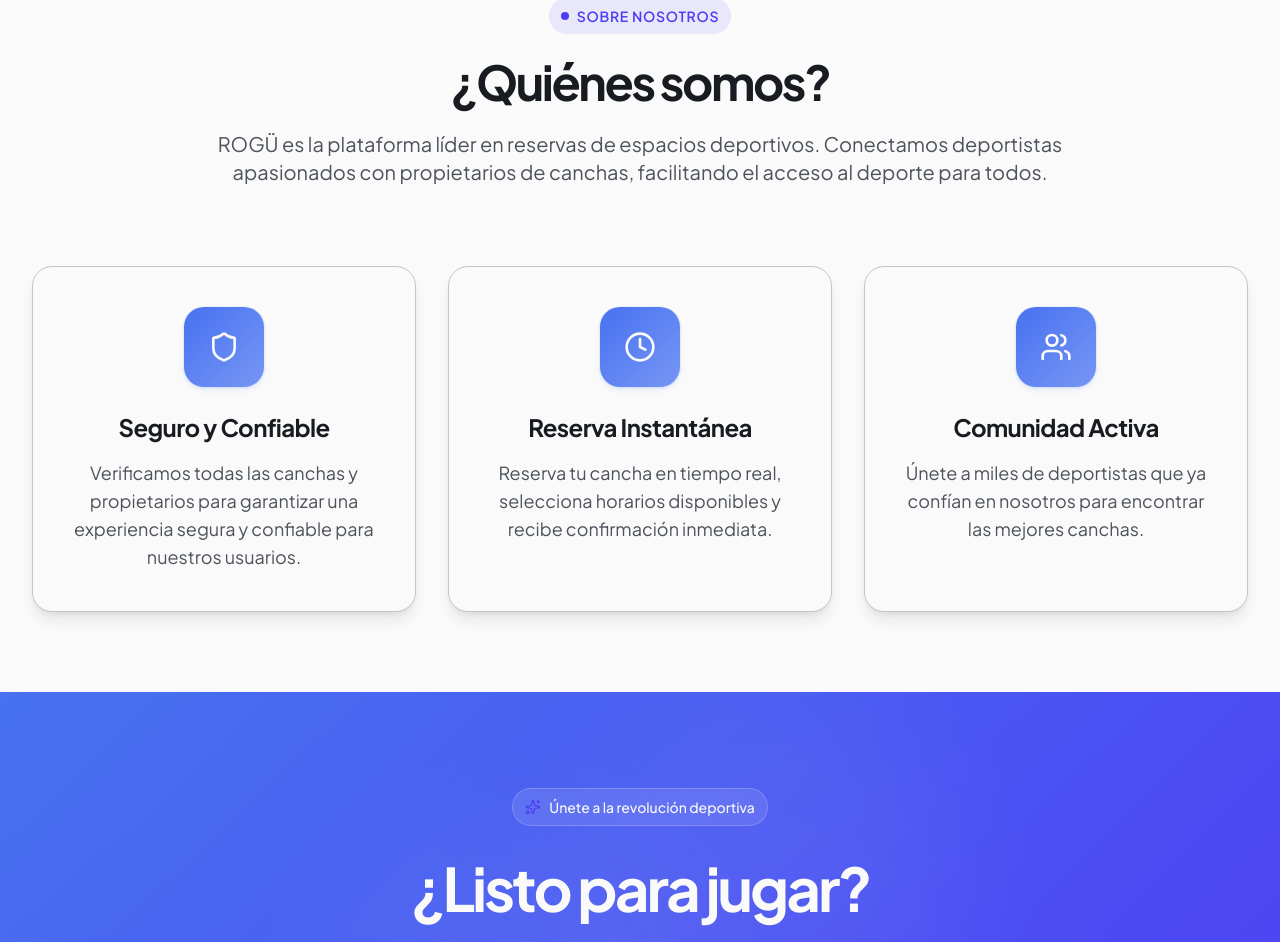
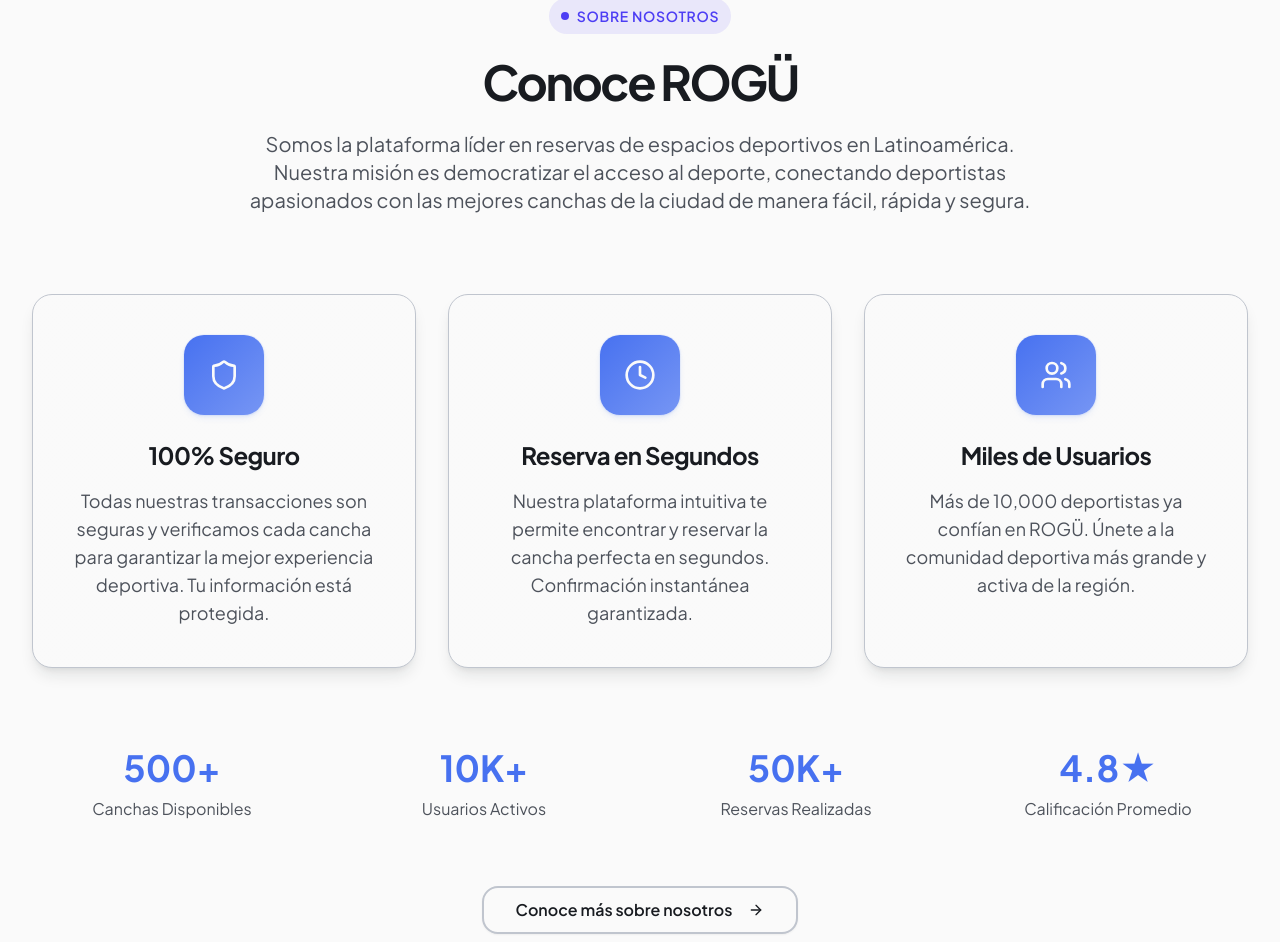
Before and after one commit to kikecod/rogu-frontend, a React (Vite) app: page / in a window 1280 px wide. Shown: the part 1537-2479 px from the top of the page. Built offline with nearby package versions, Linux system fonts and the light colour scheme.

Commit message:
Updated index.tsx

```diff
--- a/src/pages/index.tsx
+++ b/src/pages/index.tsx
@@ -164,7 +164,7 @@
       </section>
 
       {/* About Section */}
-      <section className="py-12 sm:py-20">
+      <section id="about" className="py-12 sm:py-20">
         <div className="max-w-7xl mx-auto px-4 sm:px-6 lg:px-8 mobile-padding">
           <div className="text-center mb-20 animate-fade-in">
             <div className="inline-flex items-center gap-2 bg-accent/10 rounded-full px-3 py-2 mb-4 sm:mb-6 text-xs sm:text-sm">
@@ -174,12 +174,12 @@
               </span>
             </div>
             <h2 className="text-2xl sm:text-4xl lg:text-5xl font-display font-bold text-foreground mb-4 sm:mb-6 text-balance">
-              ¿Quiénes somos?
+              Conoce ROGÜ
             </h2>
             <p className="text-muted-foreground text-base sm:text-xl max-w-4xl mx-auto text-balance">
-              ROGÜ es la plataforma líder en reservas de espacios deportivos.
-              Conectamos deportistas apasionados con propietarios de canchas,
-              facilitando el acceso al deporte para todos.
+              Somos la plataforma líder en reservas de espacios deportivos en Latinoamérica.
+              Nuestra misión es democratizar el acceso al deporte, conectando deportistas apasionados
+              con las mejores canchas de la ciudad de manera fácil, rápida y segura.
             </p>
           </div>
 
@@ -190,11 +190,11 @@
                   <Shield className="w-8 h-8 text-primary-foreground" />
                 </div>
                 <h3 className="text-xl sm:text-2xl font-bold text-foreground mb-4">
-                  Seguro y Confiable
+                  100% Seguro
                 </h3>
                 <p className="text-muted-foreground text-base sm:text-lg leading-relaxed">
-                  Verificamos todas las canchas y propietarios para garantizar
-                  una experiencia segura y confiable para nuestros usuarios.
+                  Todas nuestras transacciones son seguras y verificamos cada cancha
+                  para garantizar la mejor experiencia deportiva. Tu información está protegida.
                 </p>
               </CardContent>
             </Card>
@@ -205,11 +205,11 @@
                   <Clock className="w-8 h-8 text-primary-foreground" />
                 </div>
                 <h3 className="text-xl sm:text-2xl font-bold text-foreground mb-4">
-                  Reserva Instantánea
+                  Reserva en Segundos
                 </h3>
                 <p className="text-muted-foreground text-base sm:text-lg leading-relaxed">
-                  Reserva tu cancha en tiempo real, selecciona horarios
-                  disponibles y recibe confirmación inmediata.
+                  Nuestra plataforma intuitiva te permite encontrar y reservar
+                  la cancha perfecta en segundos. Confirmación instantánea garantizada.
                 </p>
               </CardContent>
             </Card>
@@ -220,14 +220,46 @@
                   <Users className="w-8 h-8 text-primary-foreground" />
                 </div>
                 <h3 className="text-xl sm:text-2xl font-bold text-foreground mb-4">
-                  Comunidad Activa
+                  Miles de Usuarios
                 </h3>
                 <p className="text-muted-foreground text-base sm:text-lg leading-relaxed">
-                  Únete a miles de deportistas que ya confían en nosotros
-                  para encontrar las mejores canchas.
+                  Más de 10,000 deportistas ya confían en ROGÜ. Únete a la comunidad
+                  deportiva más grande y activa de la región.
                 </p>
               </CardContent>
             </Card>
+          </div>
+
+          {/* Stats Section */}
+          <div className="mt-20">
+            <div className="grid grid-cols-2 md:grid-cols-4 gap-8 text-center">
+              <div className="animate-scale-in">
+                <div className="text-3xl sm:text-4xl font-bold text-primary mb-2">500+</div>
+                <div className="text-muted-foreground">Canchas Disponibles</div>
+              </div>
+              <div className="animate-scale-in delay-100">
+                <div className="text-3xl sm:text-4xl font-bold text-primary mb-2">10K+</div>
+                <div className="text-muted-foreground">Usuarios Activos</div>
+              </div>
+              <div className="animate-scale-in delay-200">
+                <div className="text-3xl sm:text-4xl font-bold text-primary mb-2">50K+</div>
+                <div className="text-muted-foreground">Reservas Realizadas</div>
+              </div>
+              <div className="animate-scale-in delay-300">
+                <div className="text-3xl sm:text-4xl font-bold text-primary mb-2">4.8★</div>
+                <div className="text-muted-foreground">Calificación Promedio</div>
+              </div>
+            </div>
+          </div>
+
+          {/* Learn More Button */}
+          <div className="text-center mt-16">
+            <Link to="/about">
+              <Button variant="outline" size="lg" className="group">
+                Conoce más sobre nosotros
+                <ArrowRight className="w-4 h-4 ml-2 group-hover:translate-x-1 transition-transform" />
+              </Button>
+            </Link>
           </div>
         </div>
       </section>
```
